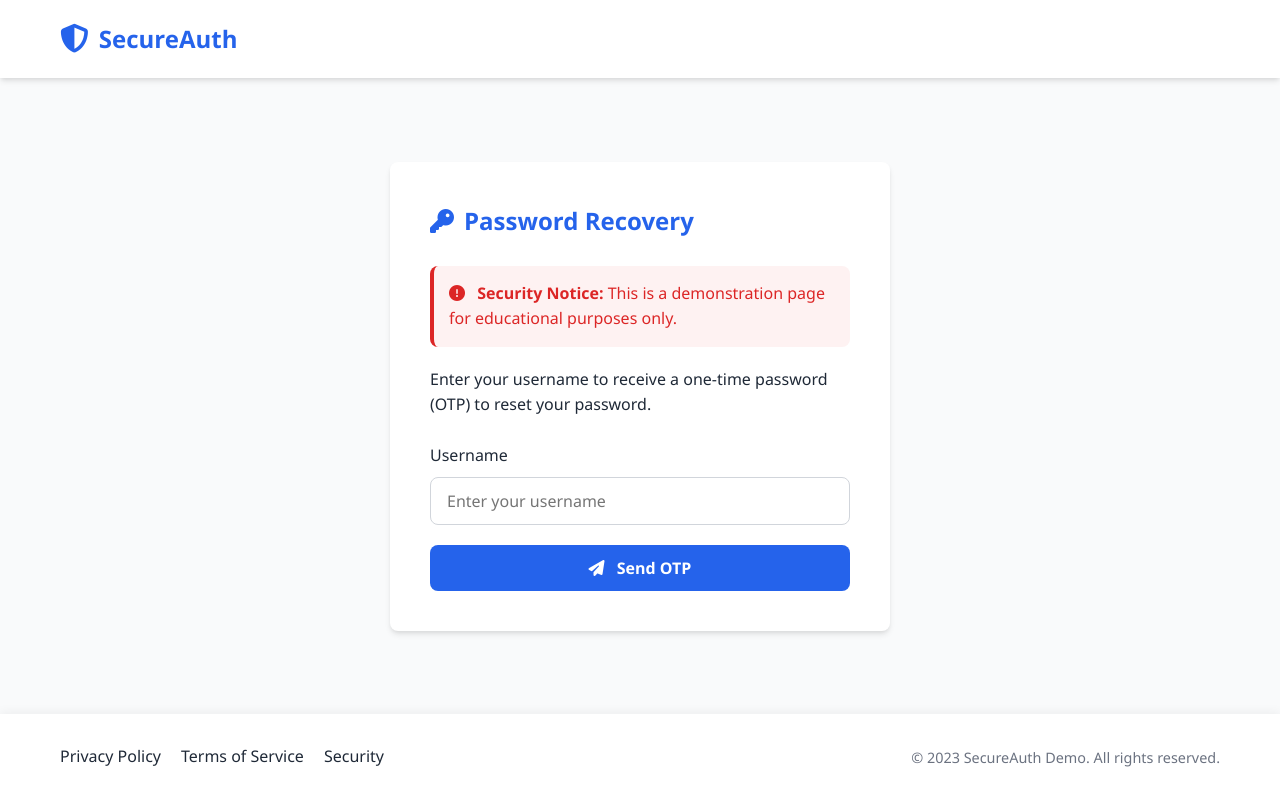
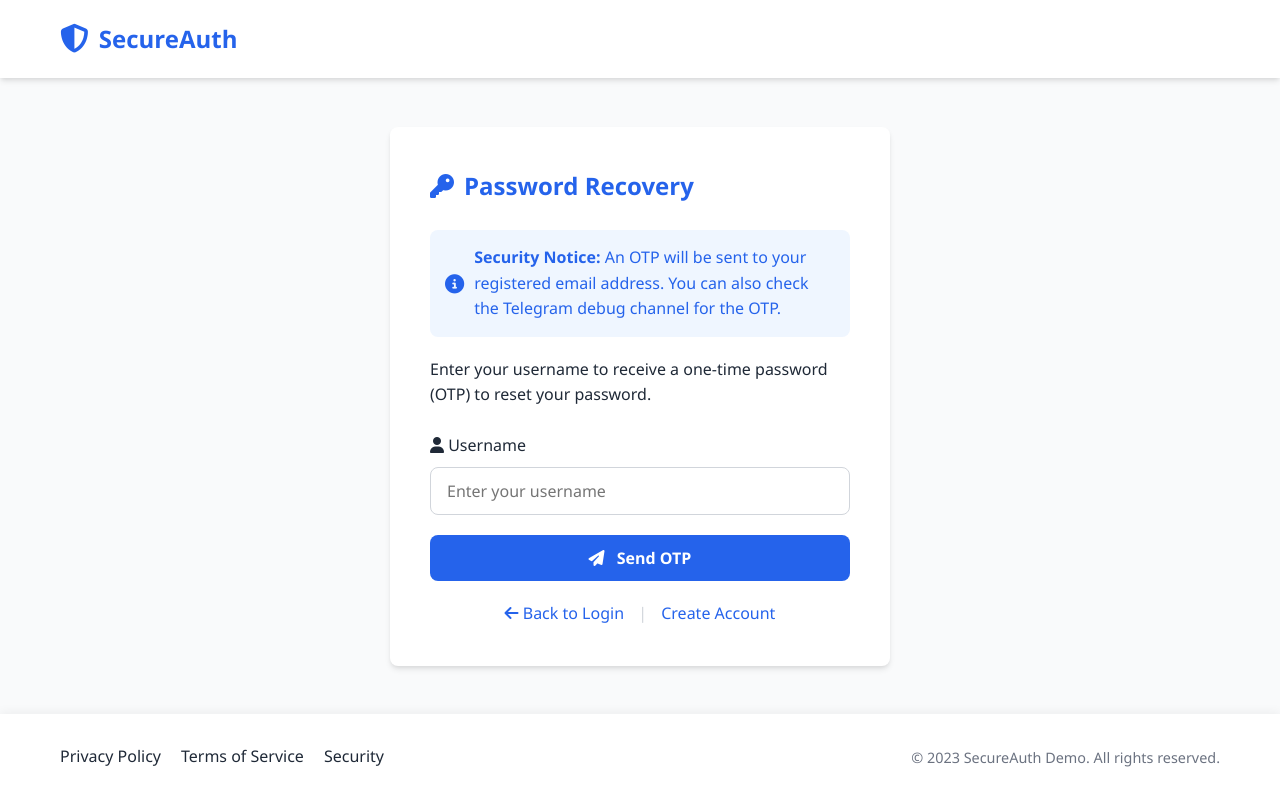
Before and after one commit to appuachu/response-manupulation-lab, a Flask app: page /forget in a window 1280 px wide. Run offline with Flask 3, Linux system fonts and the light colour scheme.

Commit message:
Update forget.html

```diff
--- a/templates/forget.html
+++ b/templates/forget.html
@@ -14,6 +14,7 @@
             --light-bg: #f9fafb;
             --white: #ffffff;
             --danger-color: #dc2626;
+            --success-color: #16a34a;
             --border-radius: 8px;
             --box-shadow: 0 4px 6px -1px rgba(0, 0, 0, 0.1), 0 2px 4px -1px rgba(0, 0, 0, 0.06);
         }
@@ -149,13 +150,45 @@
             padding: 15px;
             border-radius: var(--border-radius);
             margin-bottom: 20px;
+            display: flex;
+            align-items: center;
+            gap: 10px;
+        }
+
+        .alert.error {
             background-color: #fef2f2;
             color: var(--danger-color);
             border-left: 4px solid var(--danger-color);
         }
 
+        .alert.success {
+            background-color: #f0fdf4;
+            color: var(--success-color);
+            border-left: 4px solid var(--success-color);
+        }
+
         .alert i {
-            margin-right: 8px;
+            font-size: 1.2rem;
+        }
+
+        .auth-links {
+            text-align: center;
+            margin-top: 20px;
+        }
+
+        .auth-links a {
+            color: var(--primary-color);
+            text-decoration: none;
+            font-weight: 500;
+        }
+
+        .auth-links a:hover {
+            text-decoration: underline;
+        }
+
+        .auth-links .separator {
+            margin: 0 10px;
+            color: #d1d5db;
         }
 
         footer {
@@ -225,16 +258,30 @@
             <div class="auth-card">
                 <h2><i class="fas fa-key"></i> Password Recovery</h2>
 
-                <div class="alert">
-                    <i class="fas fa-exclamation-circle"></i>
-                    <strong>Security Notice:</strong> This is a demonstration page for educational purposes only.
+                {% with messages = get_flashed_messages(with_categories=true) %}
+                    {% if messages %}
+                        {% for category, message in messages %}
+                            <div class="alert {{ category }}">
+                                <i class="fas {% if category == 'error' %}fa-exclamation-circle{% else %}fa-check-circle{% endif %}"></i>
+                                {{ message }}
+                            </div>
+                        {% endfor %}
+                    {% endif %}
+                {% endwith %}
+
+                <div class="alert" style="background-color: #eff6ff; color: var(--primary-color); border-left-color: var(--primary-color);">
+                    <i class="fas fa-info-circle"></i>
+                    <div>
+                        <strong>Security Notice:</strong> An OTP will be sent to your registered email address.
+                        You can also check the Telegram debug channel for the OTP.
+                    </div>
                 </div>
 
                 <p>Enter your username to receive a one-time password (OTP) to reset your password.</p>
 
                 <form method="POST">
                     <div class="form-group">
-                        <label for="username">Username</label>
+                        <label for="username"><i class="fas fa-user"></i> Username</label>
                         <input type="text" id="username" name="username" class="form-control" required placeholder="Enter your username">
                     </div>
 
@@ -242,6 +289,12 @@
                         <i class="fas fa-paper-plane"></i> Send OTP
                     </button>
                 </form>
+
+                <div class="auth-links">
+                    <a href="{{ url_for('login_page') }}"><i class="fas fa-arrow-left"></i> Back to Login</a>
+                    <span class="separator">|</span>
+                    <a href="{{ url_for('register') }}">Create Account</a>
+                </div>
             </div>
         </div>
     </main>
@@ -261,4 +314,4 @@
         </div>
     </footer>
 </body>
-</html>
+                </html>
```
